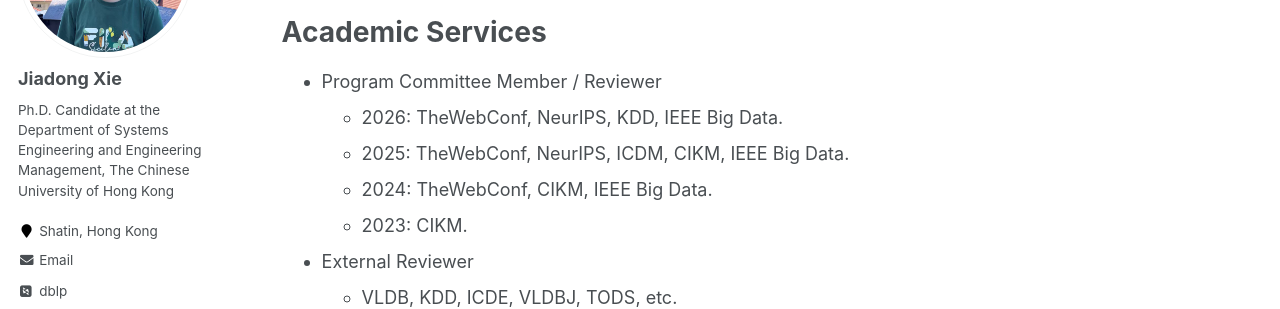
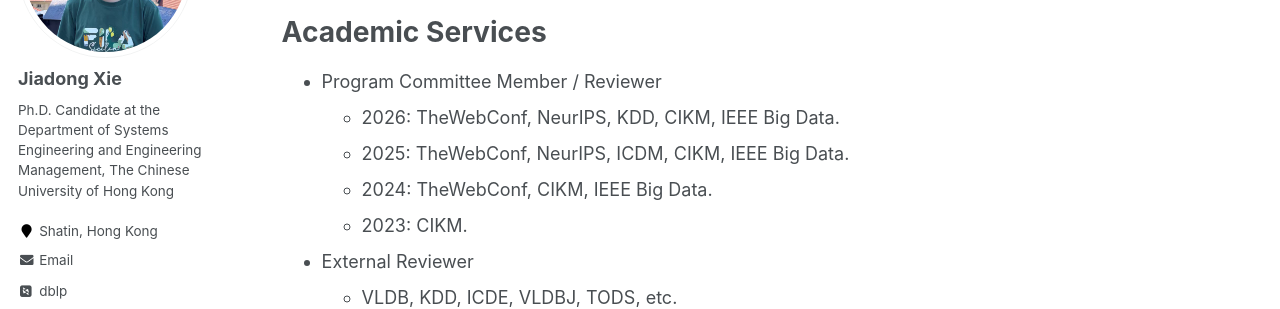
Before and after one commit to Xiejiadong/Xiejiadong.github.io, a Jekyll site: the page built from _pages/about.md, in a window 1280 px wide and 900 px high, scrolled down 1831 px. Shown: the part 153-462 px from the top of the window. Built offline with Jekyll 4.4.1, drawn with Linux system fonts in a browser that asks for light colours; some web fonts are replaced; formulas are drawn with MathJax 3.

Commit message:
Update about.md

```diff
--- a/_pages/about.md
+++ b/_pages/about.md
@@ -69,7 +69,7 @@ Publications
 Academic Services
 ======
 - Program Committee Member / Reviewer
-  - 2026: TheWebConf, NeurIPS, KDD, IEEE Big Data.
+  - 2026: TheWebConf, NeurIPS, KDD, CIKM, IEEE Big Data.
   - 2025: TheWebConf, NeurIPS, ICDM, CIKM, IEEE Big Data.
   - 2024: TheWebConf, CIKM, IEEE Big Data.
   - 2023: CIKM.
```
Also changed, not shown: other parts of _pages/about.md (+1 -1 lines).
